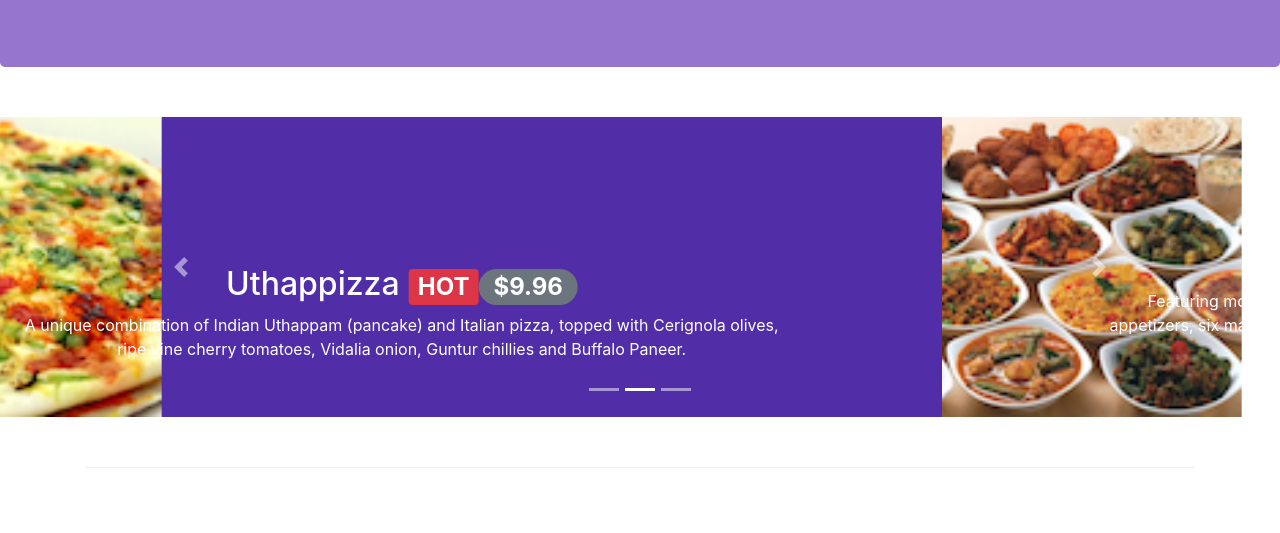
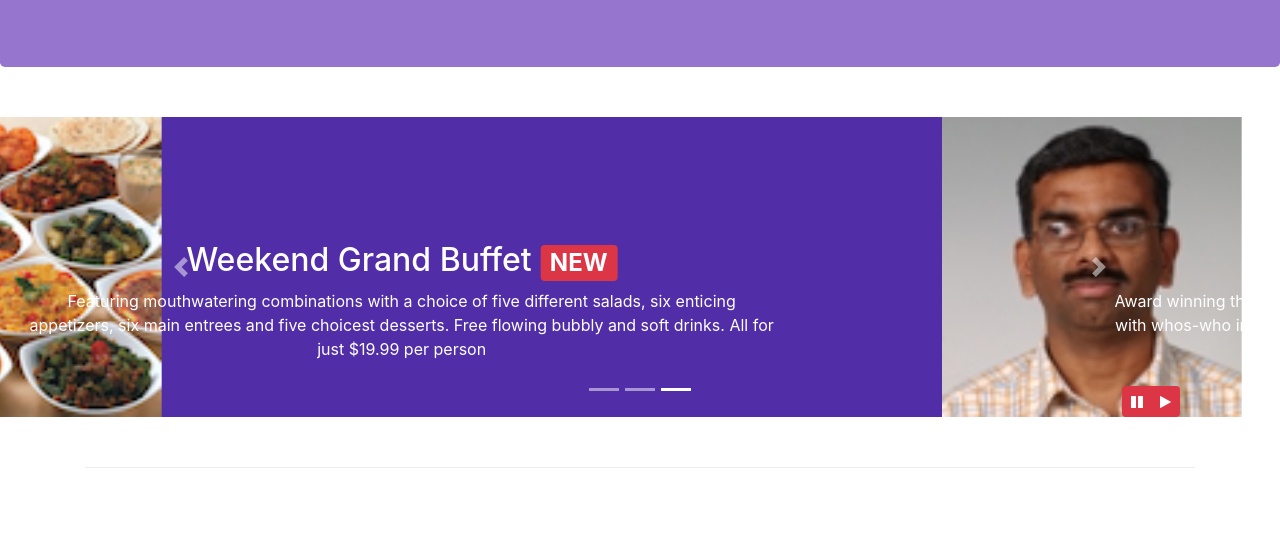
Before and after one commit to mallikarjun2000/Bootstrap-Confusion, a website: page index.html in a window 1280 px wide. Shown: the part 267-800 px from the top of the page. Drawn offline with nearby package versions, Linux system fonts and the light colour scheme.

Commit message:
JQuery and Carousel

```diff
--- a/css/styles.css
+++ b/css/styles.css
@@ -60,3 +60,10 @@
     left: 0;
     min-height: 300px;
 }
+
+#carouselButton {
+    right:0px;
+    position: absolute;
+    bottom: 0px;
+    z-index: 1;
+}
--- a/index.html
+++ b/index.html
@@ -98,9 +98,9 @@
 
         <div class="row row-content" >
             <div class="col">
-                <div id="carousel" class="carousel slide" data-ride="carousel">
+                <div id="carousel" class="carousel slide" data-ride="carousel" data-interval="1000">
                     <div class="carousle-inner" role="listbox">
-                        <div class="carousel-item active">
+                        <div class="carousel-item active" >
                             <img class="d-block img-fluid" src="./img/uthappizza.png" alt="utapizza">
                             <div class="carousel-caption d-none d-md-block">
                                 <h2>Uthappizza <span class="badge badge-danger badge-info">HOT </span><span class="badge badge-pill badge-secondary">$9.96</span></h2>
@@ -138,6 +138,14 @@
                     <a class="carousel-control-next" href="#mycarousel" role="button" data-slide="next">
                         <span class="carousel-control-next-icon"></span>
                     </a>
+                    <div class="btn-group" id="carouselButton">
+                        <button class="btn btn-danger btn-sm" id="carousel-pause">
+                            <span class="fa fa-pause"></span>
+                        </button>
+                        <button class="btn btn-danger btn-sm" id="carousel-play">
+                            <span class="fa fa-play"></span>
+                        </button>
+                    </div>
                 </div>
             </div>
         </div>
@@ -293,6 +301,17 @@
     <script src="node_modules/bootstrap/dist/js/bootstrap.min.js"></script>
     <script>
         $(document).ready(function(){
+            $("#mycarousel").carousel( { interval: 2000 } );
+            $("#carousel-pause").click(function(){
+                $("#mycarousel").carousel('pause');
+            });
+            $("#carousel-play").click(function(){
+                $("#mycarousel").carousel('cycle');
+            });
+        });
+    </script>
+    <script>
+        $(document).ready(function(){
             $('[data-toggle="tooltip"]').tooltip();
         });
     </script>
```
